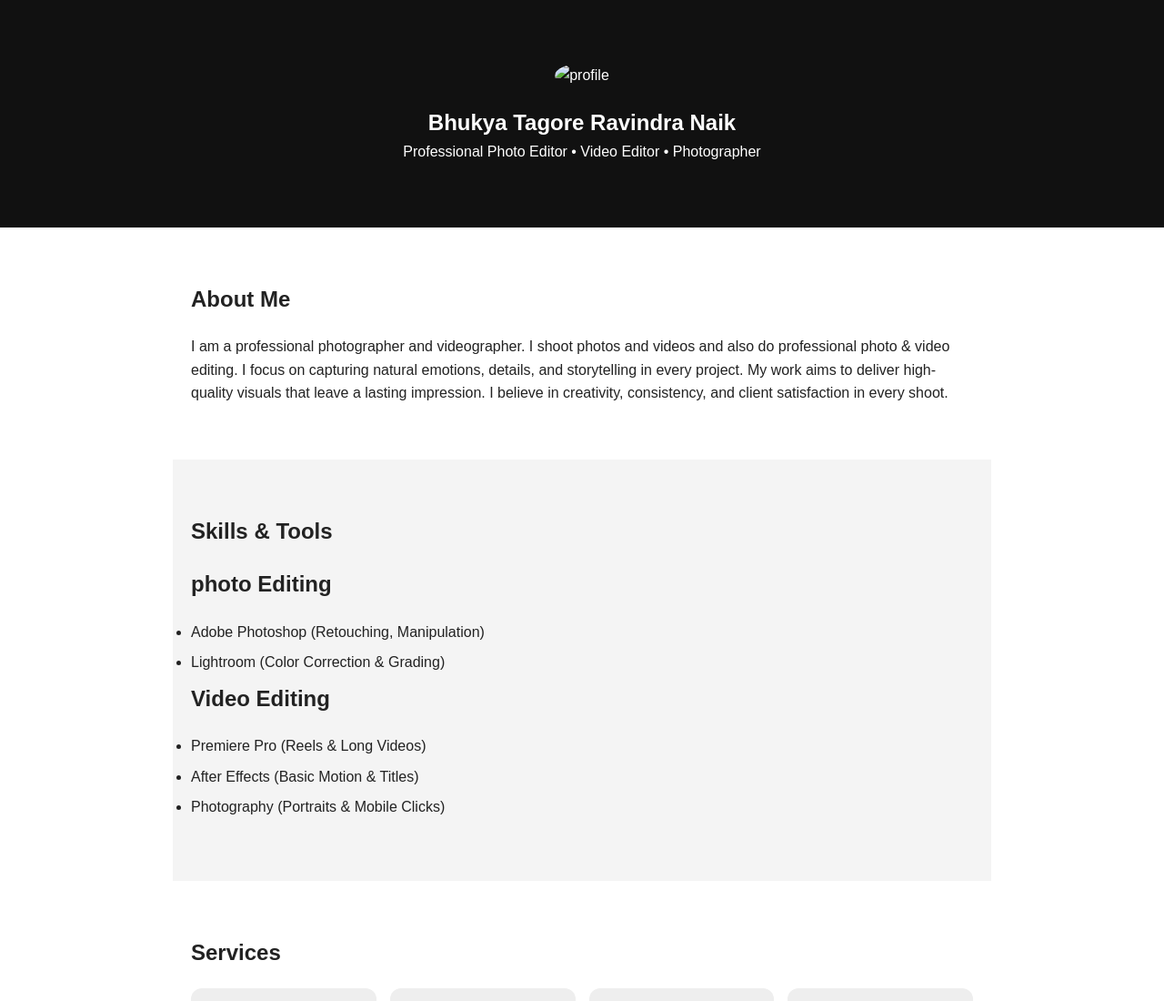
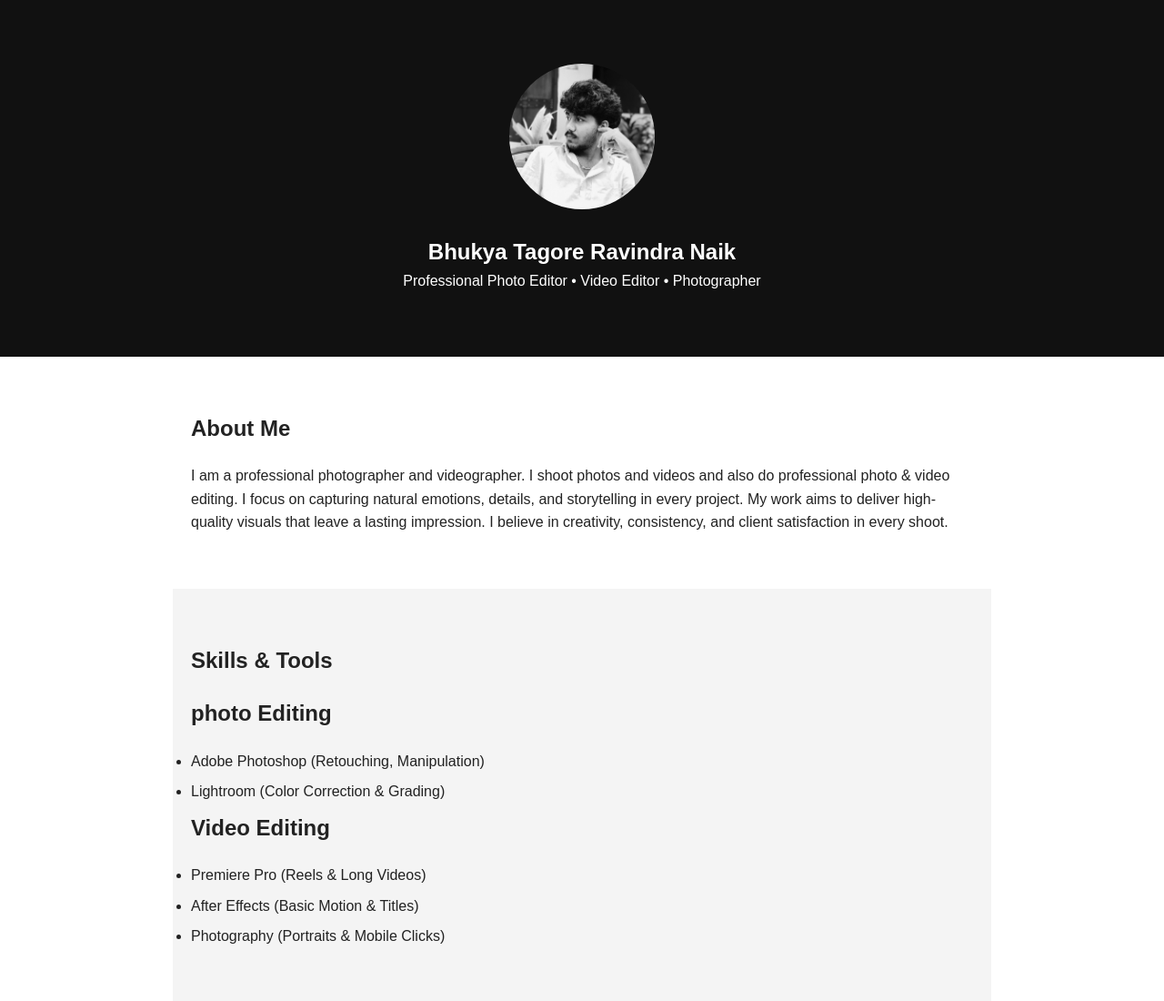
Before and after one commit to umalina/Tagore, a plain HTML site: page index.html in a window 1280 px wide. Shown: the top 1100 px of the page at 91% size. Drawn offline with Linux system fonts and the light colour scheme.

Commit message:
Update index.html

```diff
--- a/index.html
+++ b/index.html
@@ -9,7 +9,7 @@
 
 <!-- HERO -->
 <section class="hero">
-  <img src="images/image1.jpeg" alt="profile">
+  <img src=" /Tagore/image1.jpeg" alt="profile">
   <br>
   <h1>Bhukya Tagore Ravindra Naik</h1>
   <p>Professional Photo Editor • Video Editor • Photographer</p>
```
